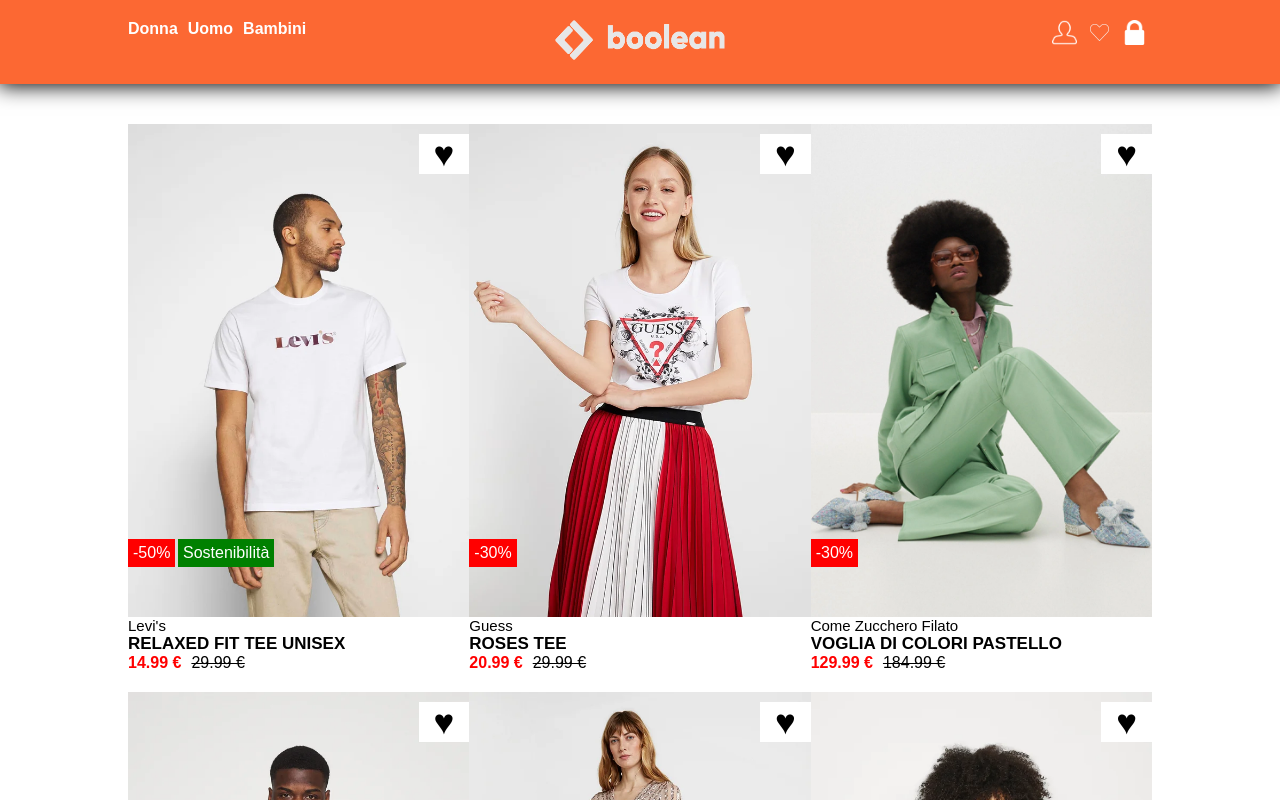
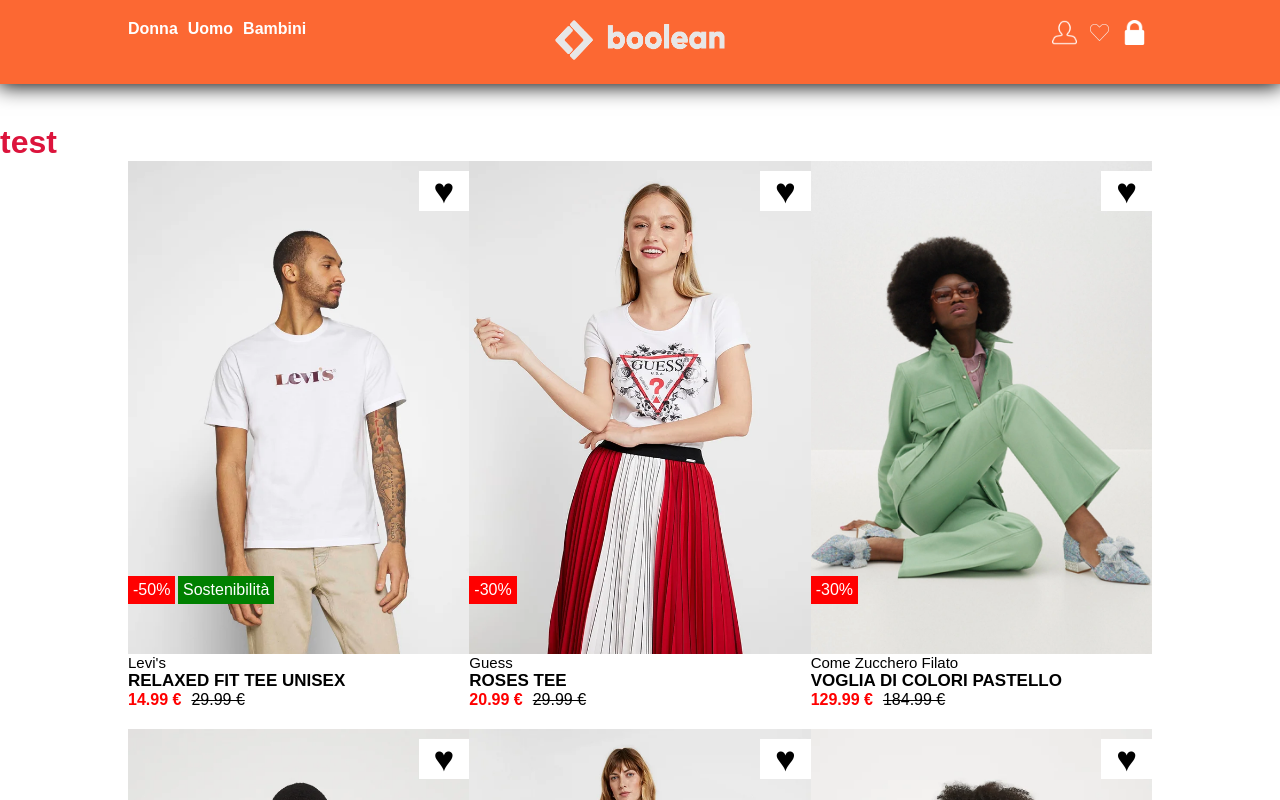
Before and after one commit to MarcoColloca/vite-boolando, a Vue app: page / in a window 1280 px wide. Shown: the top 800 px of the page. Built offline with nearby package versions, Linux system fonts and the light colour scheme.

Commit message:
Add → created CardComponent  component and imported into PageMain component

```diff
--- /dev/null
+++ b/src/components/CardComponent.vue
@@ -0,0 +1,22 @@
+<script>
+    export default{
+        data(){
+            return{
+                test: 'test',
+            }
+        }
+    }
+</script>
+
+
+
+<template>
+    <h1 class="test">{{ test }}</h1>
+</template>
+
+
+<style lang="scss" scoped>
+    .test{
+        color: crimson;
+    }
+</style>
--- a/src/components/PageMain.vue
+++ b/src/components/PageMain.vue
@@ -1,10 +1,16 @@
 <script>
+    import CardComponent from './CardComponent.vue'
+
     export default{
         data(){
             return{
                 test:'Page Main',
             }
-        }
+        },
+
+        components:{
+            CardComponent,
+        },
     }
 </script>
 
@@ -12,6 +18,7 @@
 
 <template>
     <main class="page-main">
+        <CardComponent></CardComponent>
         <div class="container">
             <div class="row page-main__box-card">
                 <div class="col-4 card">
```
